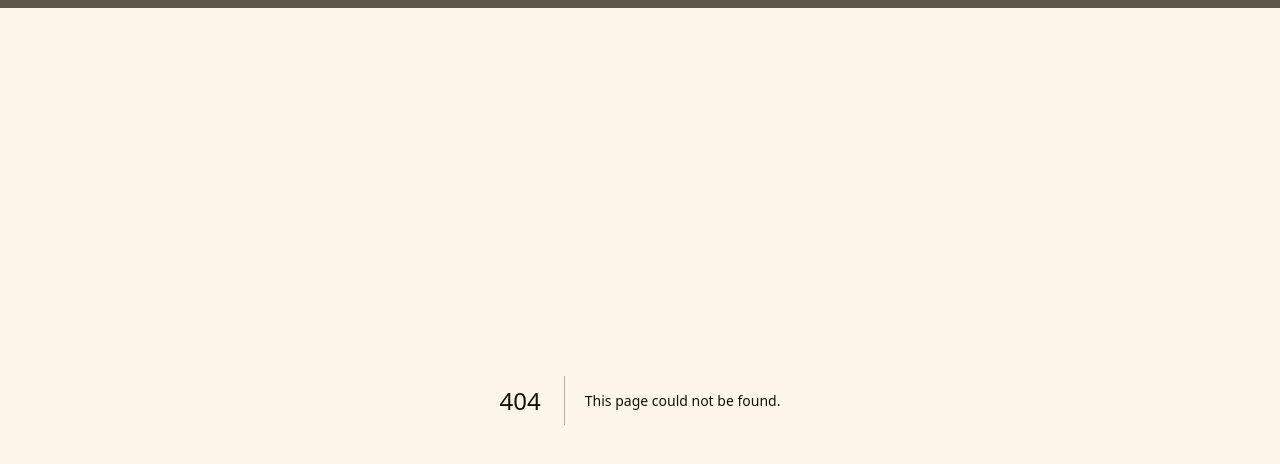
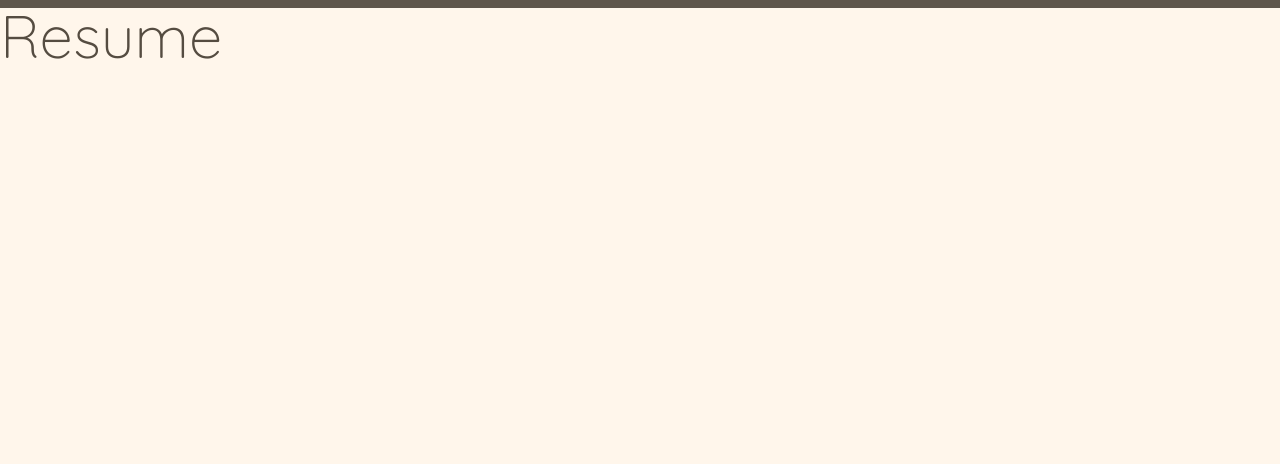
Before and after one commit to sippakorn-prem/portfolio-web, a Next.js app: page /resume in a window 1280 px wide. Before the commit this address had no page. Shown: the top 464 px of the page. Built offline with nearby package versions, Linux system fonts and the light colour scheme.

Commit message:
add /resume / add html2canvas jspdf

```diff
--- a/package.json
+++ b/package.json
@@ -21,6 +21,8 @@
     "eslint": "8.38.0",
     "eslint-config-next": "13.3.0",
     "framer-motion": "^10.12.11",
+    "html2canvas": "^1.4.1",
+    "jspdf": "^2.5.1",
     "next": "13.3.0",
     "next-pwa": "^5.6.0",
     "next-redux-wrapper": "^8.1.0",
--- a/src/components/AboutMe.tsx
+++ b/src/components/AboutMe.tsx
@@ -1,10 +1,10 @@
-import { RootState } from '@/store/store.interface';
 import styles from './AboutMe.module.scss';
 import dynamic from 'next/dynamic';
+import Image from 'next/image';
+import { RootState } from '@/store/store.interface';
 import { ReactElement, useCallback, useState } from 'react';
 import { useSelector } from 'react-redux';
 import { AnimatePresence, motion } from 'framer-motion';
-import Image from 'next/image';
 
 const Link = dynamic(import('next/link'));
 const Container = dynamic(import('@mui/material/Container'));
--- /dev/null
+++ b/src/components/Skills.tsx
@@ -0,0 +1,5 @@
+import { ReactElement } from 'react';
+
+export default function Skills(): ReactElement {
+  return <div>Skills</div>;
+}
--- a/src/pages/index.tsx
+++ b/src/pages/index.tsx
@@ -5,6 +5,7 @@ import { ReactElement, useCallback, useEffect } from 'react';
 const Layout = dynamic(import('@/components/Layout'));
 const IntroSplashScreen = dynamic(import('@/components/IntroSplashScreen'));
 const AboutMe = dynamic(import('@/components/AboutMe'));
+const Skills = dynamic(import('@/components/Skills'));
 
 export default function Home(): ReactElement {
   const scrollToTop = useCallback(() => {
@@ -21,6 +22,9 @@ export default function Home(): ReactElement {
       <div className={styles.container}>
         <IntroSplashScreen />
         <AboutMe />
+        <Skills />
+        {/* Experiences */}
+        {/* Contact me */}
       </div>
     </Layout>
   );
--- /dev/null
+++ b/src/pages/resume.module.scss
@@ -0,0 +1,6 @@
+.container {
+  position: relative;
+  width: 100%;
+  min-height: 100vh;
+  color: red;
+}
--- /dev/null
+++ b/src/pages/resume.tsx
@@ -0,0 +1,37 @@
+import html2canvas from 'html2canvas';
+import styles from './resume.module.scss';
+import dynamic from 'next/dynamic';
+import { ReactElement, useRef } from 'react';
+import jsPDF from 'jspdf';
+
+const Layout = dynamic(import('@/components/Layout'));
+const Typography = dynamic(import('@mui/material/Typography'));
+
+export default function Resume(): ReactElement {
+  const containerRef = useRef(null);
+
+  async function genPDF() {
+    console.log('Generating');
+    const element = containerRef.current;
+    if (element) {
+      const canvas = await html2canvas(element);
+      const data = canvas.toDataURL('image/png');
+
+      const pdf = new jsPDF({ orientation: 'landscape' });
+      const imgProperties = pdf.getImageProperties(data);
+      const pdfWidth = pdf.internal.pageSize.getWidth();
+      const pdfHeight = (imgProperties.height * pdfWidth) / imgProperties.width;
+
+      pdf.addImage(data, 'PNG', 0, 0, pdfWidth, pdfHeight);
+      pdf.save('print.pdf');
+    }
+  }
+
+  return (
+    <Layout title="Resume | Sippakorn Suphapinyo">
+      <div ref={containerRef} className={styles.container} onClick={genPDF}>
+        <Typography variant="h2">Resume</Typography>
+      </div>
+    </Layout>
+  );
+}
--- a/src/store/reducers.ts
+++ b/src/store/reducers.ts
@@ -14,6 +14,7 @@ export const stateReducer: Reducer<RootState, UpdateStateAction> = (
   state = initialState,
   action
 ) => {
+  if (!action.key) return state;
   return {
     ...state,
     [action.key]: action.value,
--- a/src/store/store.ts
+++ b/src/store/store.ts
@@ -1,8 +1,6 @@
-// store.ts
-
+import thunk from 'redux-thunk';
 import { createStore, applyMiddleware } from 'redux';
 import { composeWithDevTools } from 'redux-devtools-extension';
-import thunk from 'redux-thunk';
 import { stateReducer } from './reducers';
 
 const middleware = [thunk];
```
